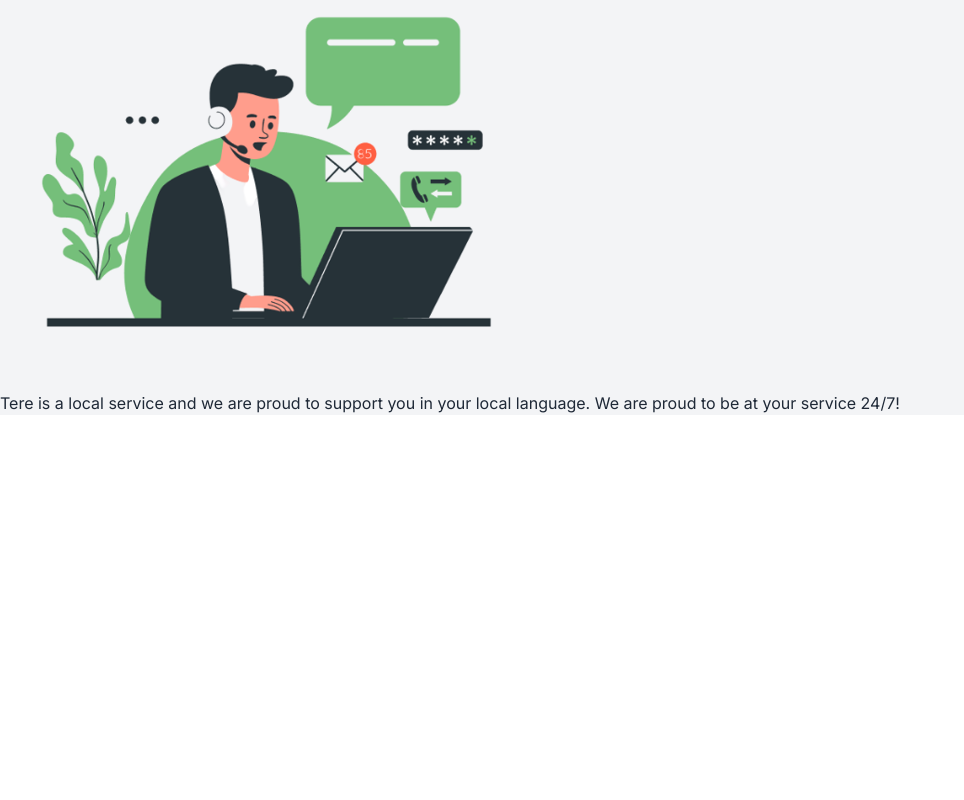
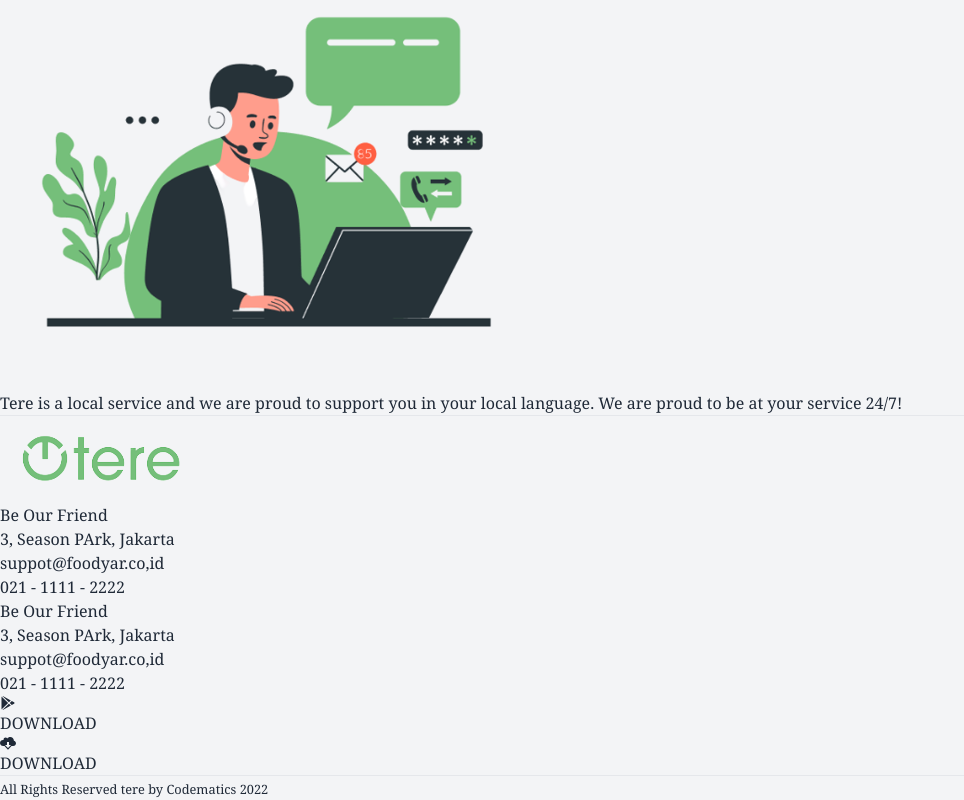
Before and after one commit to ajkn1904/otere, a Next.js app: page / in a window 1280 px wide. Shown: the part 5352-6152 px from the top of the page, without its empty margins (0-964 px from the left). Before the commit the page ends 5767 px from the top, so only its background shows below. Built offline with nearby package versions, Linux system fonts and the light colour scheme.

Commit message:
footer added & updated

```diff
--- a/src/Components/Benefits.tsx
+++ b/src/Components/Benefits.tsx
@@ -1,7 +1,7 @@
 
 const Benefits = () => {
     return (
-        <div className="w-[90vw] mx-auto px-10">
+        <div className="w-[90vw] mx-auto px-10 pb-16">
 
             <div className="flex flex-col lg:flex-row justify-around items-center bg-white rounded-lg my-16 px-5 xl:px-0 lg:w-[80vw]">
                 <div className="">
--- /dev/null
+++ b/src/Components/Footer.tsx
@@ -0,0 +1,50 @@
+import { ImCloudDownload } from "react-icons/im";
+import { IoLogoGooglePlaystore } from "react-icons/io5";
+
+const Footer = () => {
+    return (
+        <div className="bg-gray-100 lg:bg-white font-serif">
+
+            <div className="w-[90vw] mx-auto flex flex-col lg:flex-row justify-between items-center text-center lg:text-left pb-10 lg:pt-10 px-5">
+
+                <img src="/images/logo.png" className="mb-10 lg:mb-0 order-1" alt="" />
+
+
+                <div className="w-52 order-3 lg:order-2">
+                    <h2 className="text-2xl font-bold">Be Our Friend</h2>
+                    <p className="text-lg lg:text-sm my-2 text-gray-400">3, Season PArk, Jakarta</p>
+                    <p className="text-lg lg:text-sm my-2 text-gray-400">suppot@foodyar.co,id </p>
+                    <p className="text-lg lg:text-sm my-2 text-gray-400"> 021 - 1111 - 2222</p>
+                </div>
+
+
+                <div className="w-52 lg:order-3 hidden lg:block">
+                    <h2 className="text-2xl font-bold">Be Our Friend</h2>
+                    <p className="text-lg lg:text-sm my-2 text-gray-400">3, Season PArk, Jakarta</p>
+                    <p className="text-lg lg:text-sm my-2 text-gray-400">suppot@foodyar.co,id </p>
+                    <p className="text-lg lg:text-sm my-2 text-gray-400"> 021 - 1111 - 2222</p>
+                </div>
+
+
+                <div className='flex flex-col md:flex-row gap-2 justify-center md:justify-start mt-4 lg:mt-0 mb-16 lg:mb-0 order-2 lg:order-4'>
+                    <div className='bg-black text-white lg:text-lg font-bold flex items-center gap-2 px-5 lg:px-3 py-3 rounded'>
+                        <IoLogoGooglePlaystore />
+                        <button>DOWNLOAD</button>
+                    </div>
+                    <div className='bg-black text-white lg:text-lg font-bold flex items-center gap-2 px-5 lg:px-3 py-3 rounded'>
+                        <ImCloudDownload />
+                        <button>DOWNLOAD</button>
+                    </div>
+                </div>
+
+
+            </div>
+
+            <hr className="hidden lg:block" />
+
+            <small className="text-gray-400 lg:text-green-400 flex justify-center py-5">All Rights Reserved tere by Codematics 2022</small>
+        </div>
+    );
+};
+
+export default Footer;
--- a/src/Components/Navbar.tsx
+++ b/src/Components/Navbar.tsx
@@ -21,7 +21,7 @@ const Navbar = () => {
             </div>
 
 
-            <div className="navbar-end hidden lg:flex">
+            <div className="navbar-end hidden lg:flex w-[700px]">
                 <ul className="menu menu-horizontal p-0">
                     {menu}
                 </ul>
--- a/src/pages/index.tsx
+++ b/src/pages/index.tsx
@@ -4,6 +4,7 @@ import Header from '@/Components/Header'
 import ApplyToDrive from '@/Components/ApplyToDrive'
 import TereWorks from '@/Components/TereWorks'
 import Benefits from '@/Components/Benefits'
+import Footer from '@/Components/Footer'
 
 const inter = Inter({ subsets: ['latin'] })
 
@@ -15,13 +16,16 @@ export default function Home() {
 
       <Navbar />
 
-      <div className='bg-gray-100'>
+      <div className='bg-gray-100 lg:border-b font-serif'>
 
         <Header />
         <ApplyToDrive />
         <TereWorks />
         <Benefits/>
+
       </div>
+
+      <Footer/>
 
 
     </main>
```
